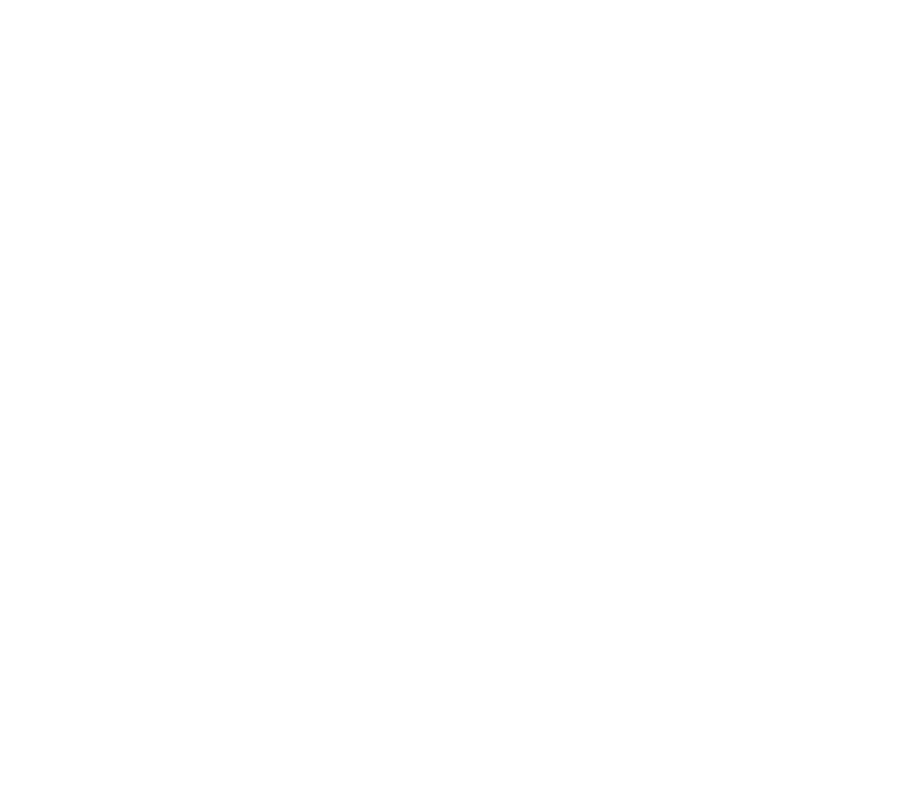
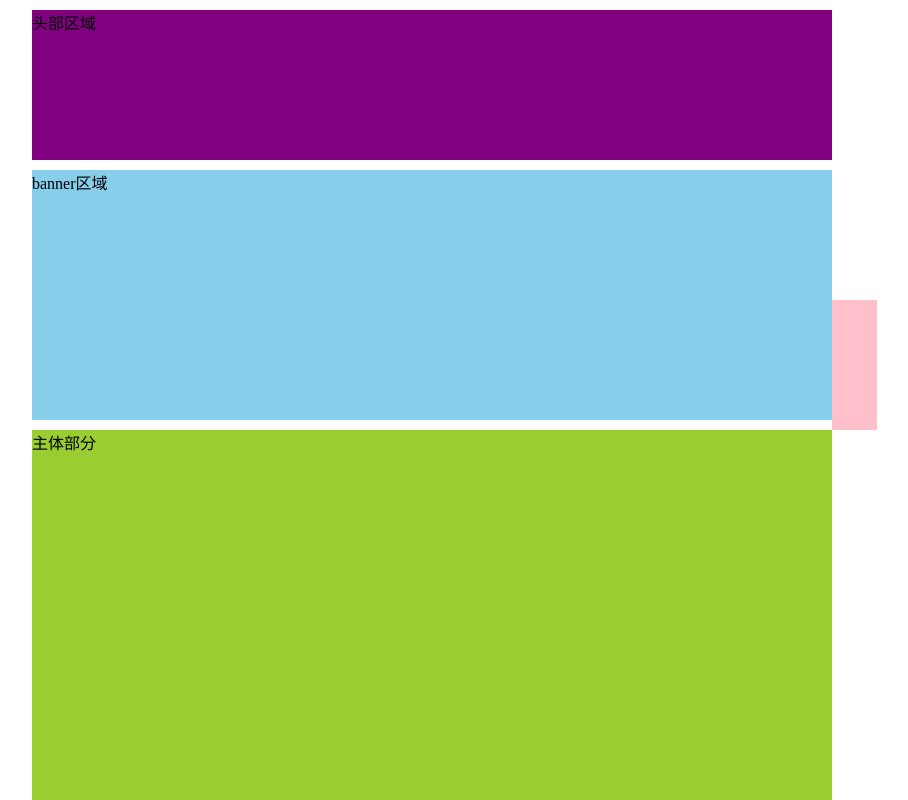
Before and after one commit to black-ng/frontEnd-code, a website: page frontEnd_Basics/JS/day28_offset/04_仿淘宝固定右侧栏.html in a window 1280 px wide. Shown: the top 800 px of the page, without its empty margins (208-1116 px from the left). Drawn offline with Linux system fonts and the light colour scheme.

Commit message:
day28_04固定右侧栏-end

```diff
--- a/frontEnd_Basics/JS/day28_offset/04_仿淘宝固定右侧栏.html
+++ b/frontEnd_Basics/JS/day28_offset/04_仿淘宝固定右侧栏.html
@@ -1,10 +1,90 @@
 <!DOCTYPE html>
-<html lang='en'>
-<head>
-  <meta charset='UTF-8'>
-  <title>淘宝右侧栏</title>
+<html>
+
+<head lang="en">
+  <meta charset="UTF-8">
+  <title></title>
+  <style>
+      .slider-bar {
+          position: absolute;
+          left: 50%;
+          top: 300px;
+          margin-left: 400px;
+          width: 45px;
+          height: 130px;
+          background-color: pink;
+      }
+
+      .w {
+          width: 800px;
+          margin: 10px auto;
+      }
+
+      .header {
+          height: 150px;
+          background-color: purple;
+      }
+
+      .banner {
+          height: 250px;
+          background-color: skyblue;
+      }
+
+      .main {
+          height: 1000px;
+          background-color: yellowgreen;
+      }
+
+      span {
+          display: none;
+          position: absolute;
+          bottom: 0;
+      }
+  </style>
 </head>
+
 <body>
+<div class="slider-bar">
+  <span class="goBack">返回顶部</span>
+</div>
+<div class="header w">头部区域</div>
+<div class="banner w">banner区域</div>
+<div class="main w">主体部分</div>
+<script>
+  //让侧边栏跟随移动，到了一定高度就停止不动
+  const slidebar=document.querySelector('.slider-bar')
+  /*获取banner距离页面顶部的高度
+  高度内，侧边栏随着滚动
+  超出，侧边栏停止滚动
+   */
+  const banner=document.querySelector('.banner')
+  let bannerTop =banner.offsetTop
+  let sliderTop=slidebar.offsetTop-bannerTop
+  const main=document.querySelector('.main') //主体
+  const goBack=document.querySelector('.goBack') //返回顶部
+  let mainTop=main.offsetTop
+  //文档滚动事件
+  document.onscroll = function() {
+    console.log(window.scrollY)
+    if (window.scrollY>bannerTop){
+      slidebar.style.position='fixed'
+      slidebar.style.top=sliderTop+'px'
+    }else{
+      slidebar.style.position='absolute'
+      slidebar.style.top='300px'
+    }
+    if (window.scrollY>mainTop){
+      goBack.style.display='block'
+    }else{
+      goBack.style.display='none'
+    }
+  }
+  goBack.onclick=function() {
+    window.scrollTo(0,0)
+  }
 
+
+</script>
 </body>
+
 </html>
```
